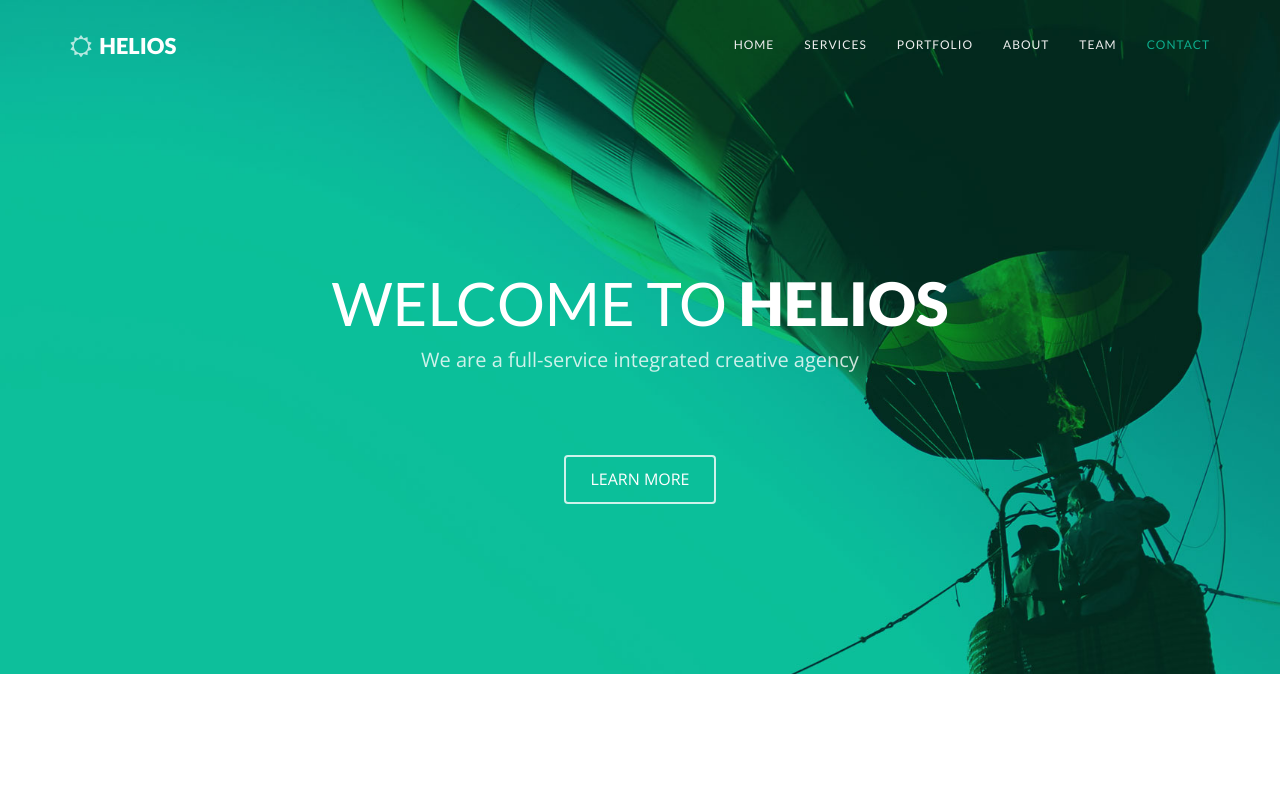
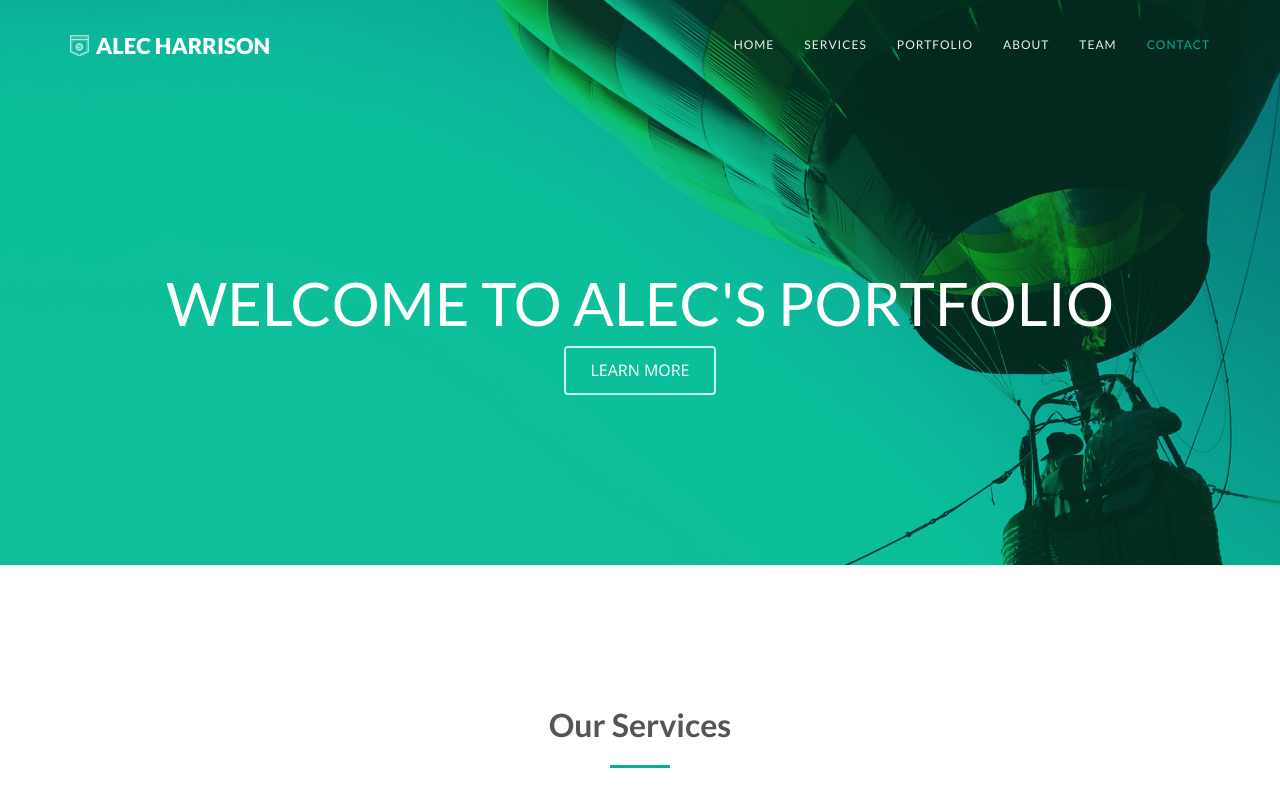
Before and after one commit to Alec13355/PortfolioWebsite, a plain HTML site: page index.html in a window 1280 px wide. Shown: the top 795 px of the page. Drawn offline with nearby package versions, Linux system fonts and the light colour scheme.

Commit message:
Fixing stuff

```diff
--- a/index.html
+++ b/index.html
@@ -41,7 +41,7 @@
     <!-- Brand and toggle get grouped for better mobile display -->
     <div class="navbar-header">
       <button type="button" class="navbar-toggle collapsed" data-toggle="collapse" data-target="#bs-example-navbar-collapse-1"> <span class="sr-only">Toggle navigation</span> <span class="icon-bar"></span> <span class="icon-bar"></span> <span class="icon-bar"></span> </button>
-      <a class="navbar-brand" href="index.html"><i class="fa fa-sun-o"></i> Helios<strong></strong></a> </div>
+      <a class="navbar-brand" href="index.html"><i class="fa fa-shirtsinbulk"></i> Alec Harrison<strong></strong></a> </div>
 
     <!-- Collect the nav links, forms, and other content for toggling -->
     <div class="collapse navbar-collapse" id="bs-example-navbar-collapse-1">
@@ -62,8 +62,7 @@
 <!-- Header -->
 <header class="text-center" name="home">
   <div class="intro-text">
-    <h1>Welcome to <strong>Helios</strong></h1>
-    <p>We are a full-service integrated creative agency</p>
+    <h1>Welcome to Alec's Portfolio</h1>
     <a href="#services-section" class="btn btn-default btn-lg page-scroll">LEARN MORE</a> </div>
 </header>
 
```
